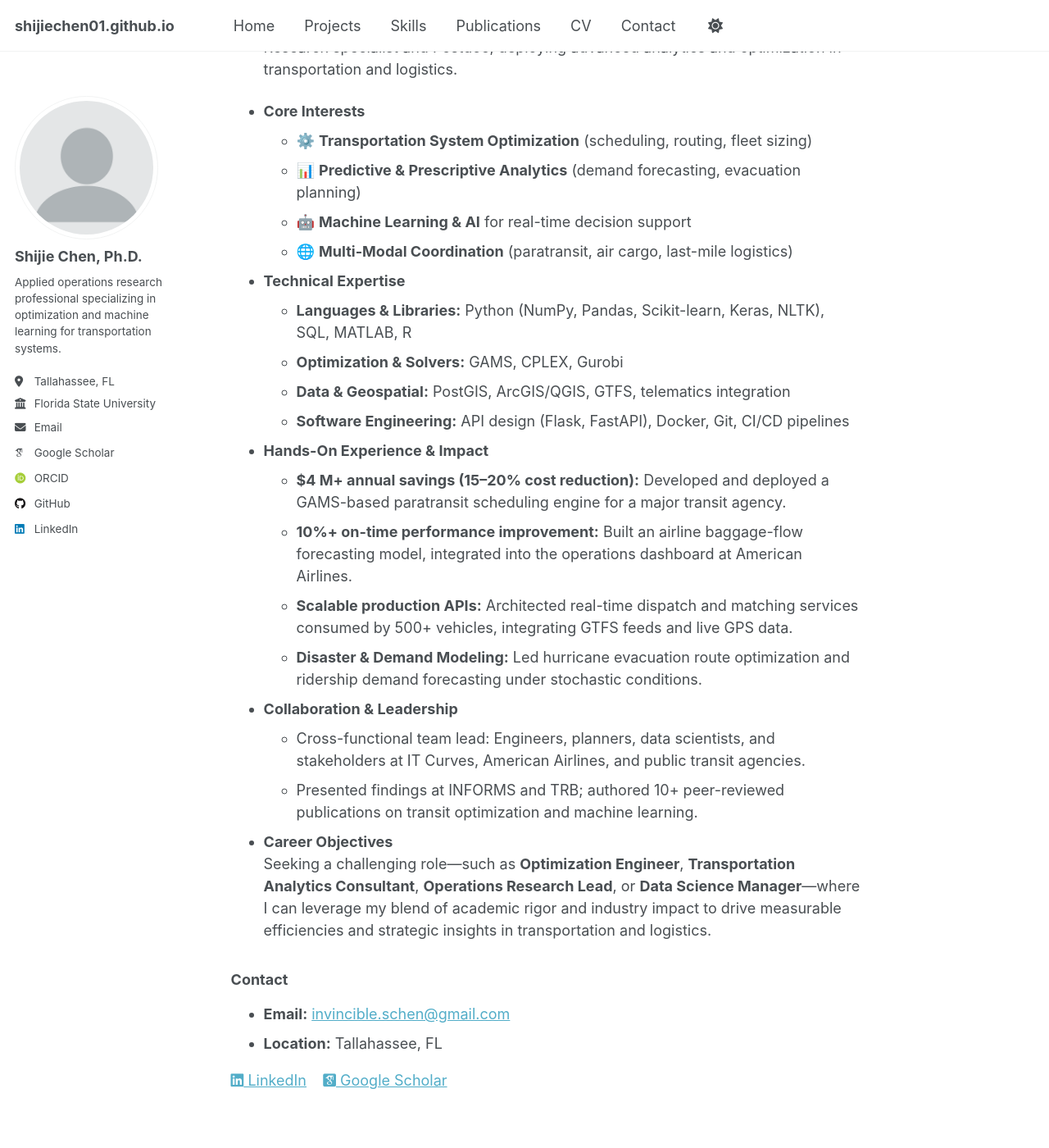
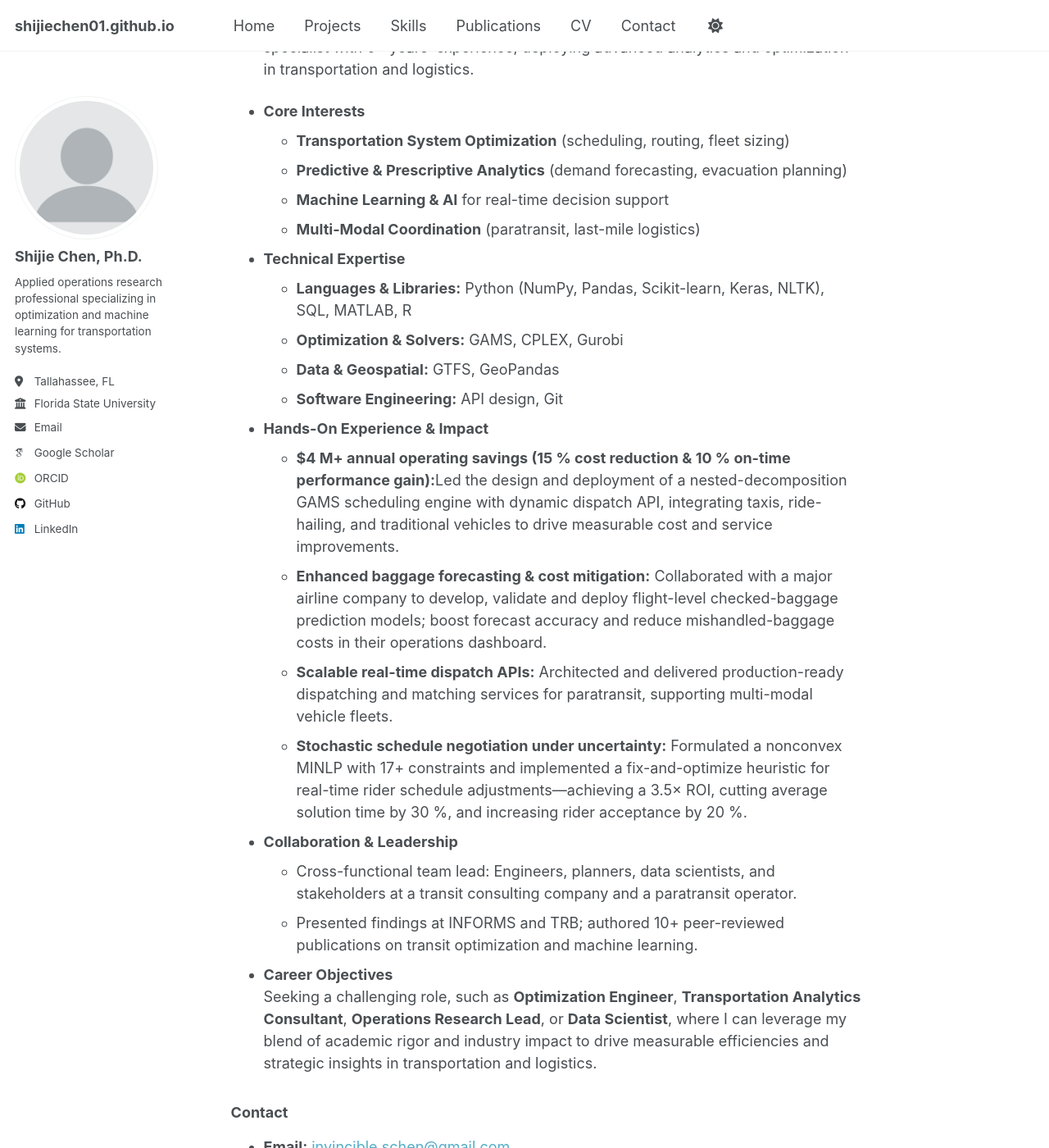
Before and after one commit to ShijieChen01/shijiechen01.github.io, a Jekyll site: the page built from _pages/about.md, in a window 1280 px wide and 1400 px high, scrolled down 238 px. Shown: the whole window at 82% size. Built offline with Jekyll 4.4.1, drawn with Linux system fonts in a browser that asks for light colours; some web fonts are replaced; our own code applies the rules of GitHub Pages for plain Markdown files; a script that is not in the unit is left out.

Commit message:
Update about.md

```diff
--- a/_pages/about.md
+++ b/_pages/about.md
@@ -10,32 +10,34 @@
 ## Profile
 
 - **Background & Education**
-  Ph.D. in Industrial Engineering, Florida State University; 6+ years as an Operations Research specialist and Postdoc, deploying advanced analytics and optimization in transportation and logistics.
+  Ph.D. in Industrial Engineering, Florida State University; Operations research specialist with 6+ years’ experience, deploying advanced analytics and optimization in transportation and logistics.
 
 - **Core Interests**
-  - ⚙️ **Transportation System Optimization** (scheduling, routing, fleet sizing)
-  - 📊 **Predictive & Prescriptive Analytics** (demand forecasting, evacuation planning)
-  - 🤖 **Machine Learning & AI** for real-time decision support
-  - 🌐 **Multi-Modal Coordination** (paratransit, air cargo, last-mile logistics)
+  - **Transportation System Optimization** (scheduling, routing, fleet sizing)
+  - **Predictive & Prescriptive Analytics** (demand forecasting, evacuation planning)
+  - **Machine Learning & AI** for real-time decision support
+  - **Multi-Modal Coordination** (paratransit, last-mile logistics)
 
 - **Technical Expertise**
   - **Languages & Libraries:** Python (NumPy, Pandas, Scikit-learn, Keras, NLTK), SQL, MATLAB, R
   - **Optimization & Solvers:** GAMS, CPLEX, Gurobi
-  - **Data & Geospatial:** PostGIS, ArcGIS/QGIS, GTFS, telematics integration
-  - **Software Engineering:** API design (Flask, FastAPI), Docker, Git, CI/CD pipelines
+  - **Data & Geospatial:** GTFS, GeoPandas
+  - **Software Engineering:** API design, Git
 
 - **Hands-On Experience & Impact**
-  - **\$4 M+ annual savings (15–20% cost reduction):** Developed and deployed a GAMS-based paratransit scheduling engine for a major transit agency.
-  - **10%+ on-time performance improvement:** Built an airline baggage-flow forecasting model, integrated into the operations dashboard at American Airlines.
-  - **Scalable production APIs:** Architected real-time dispatch and matching services consumed by 500+ vehicles, integrating GTFS feeds and live GPS data.
-  - **Disaster & Demand Modeling:** Led hurricane evacuation route optimization and ridership demand forecasting under stochastic conditions.
+  - **$4 M+ annual operating savings (15 % cost reduction & 10 % on-time performance gain):**Led the design and deployment of a nested-decomposition GAMS scheduling engine with dynamic dispatch API, integrating taxis, ride-hailing, and traditional vehicles to drive measurable cost and service improvements.
+  - **Enhanced baggage forecasting & cost mitigation:** Collaborated with a major airline company to develop, validate and deploy flight-level checked-baggage prediction models; boost forecast accuracy and reduce mishandled-baggage costs in their operations dashboard.
+  - **Scalable real-time dispatch APIs:** Architected and delivered production-ready dispatching and matching services for paratransit, supporting multi-modal vehicle fleets.
+  - **Stochastic schedule negotiation under uncertainty:** Formulated a nonconvex MINLP with 17+ constraints and implemented a fix-and-optimize heuristic for real-time rider schedule adjustments—achieving a 3.5× ROI, cutting average solution time by 30 %, and increasing rider acceptance by 20 %.
+
+
 
 - **Collaboration & Leadership**
-  - Cross-functional team lead: Engineers, planners, data scientists, and stakeholders at IT Curves, American Airlines, and public transit agencies.
+  - Cross-functional team lead: Engineers, planners, data scientists, and stakeholders at a transit consulting company and a paratransit operator.
   - Presented findings at INFORMS and TRB; authored 10+ peer-reviewed publications on transit optimization and machine learning.
 
 - **Career Objectives**
-  Seeking a challenging role—such as **Optimization Engineer**, **Transportation Analytics Consultant**, **Operations Research Lead**, or **Data Science Manager**—where I can leverage my blend of academic rigor and industry impact to drive measurable efficiencies and strategic insights in transportation and logistics.
+  Seeking a challenging role, such as **Optimization Engineer**, **Transportation Analytics Consultant**, **Operations Research Lead**, or **Data Scientist**, where I can leverage my blend of academic rigor and industry impact to drive measurable efficiencies and strategic insights in transportation and logistics.
 
 
 ### Contact
```
